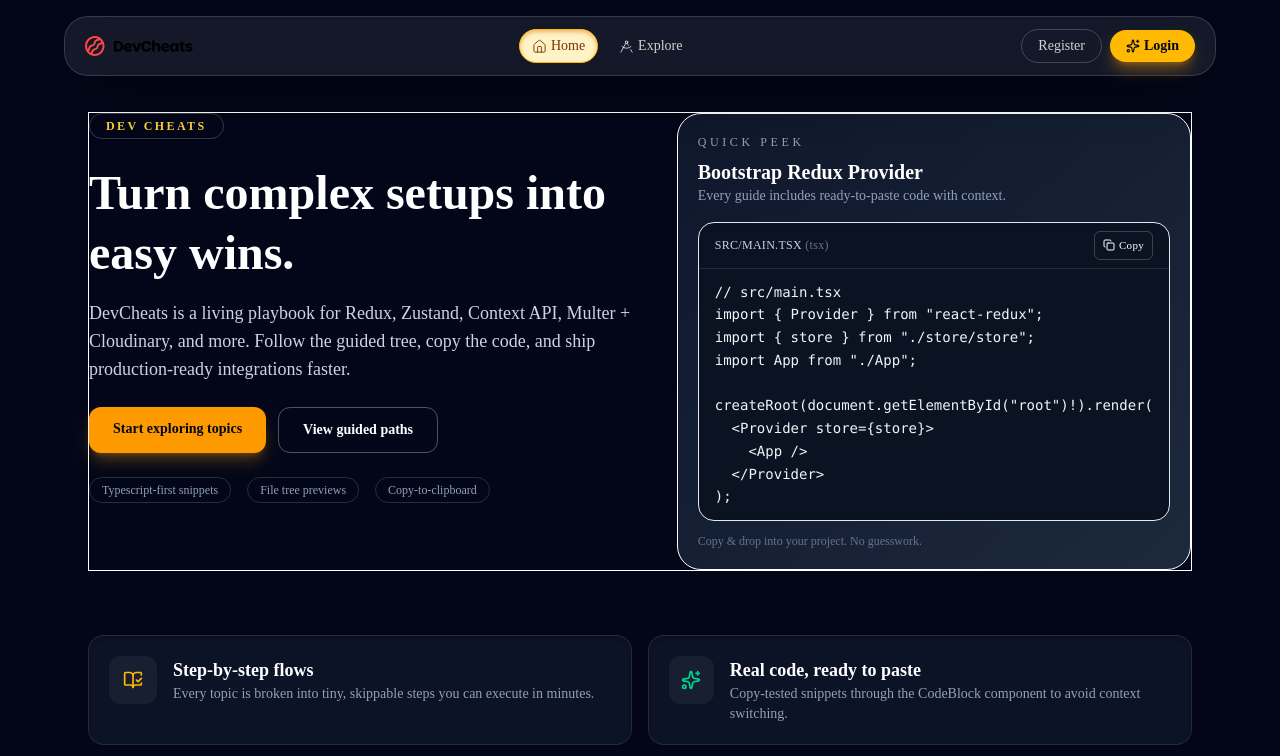
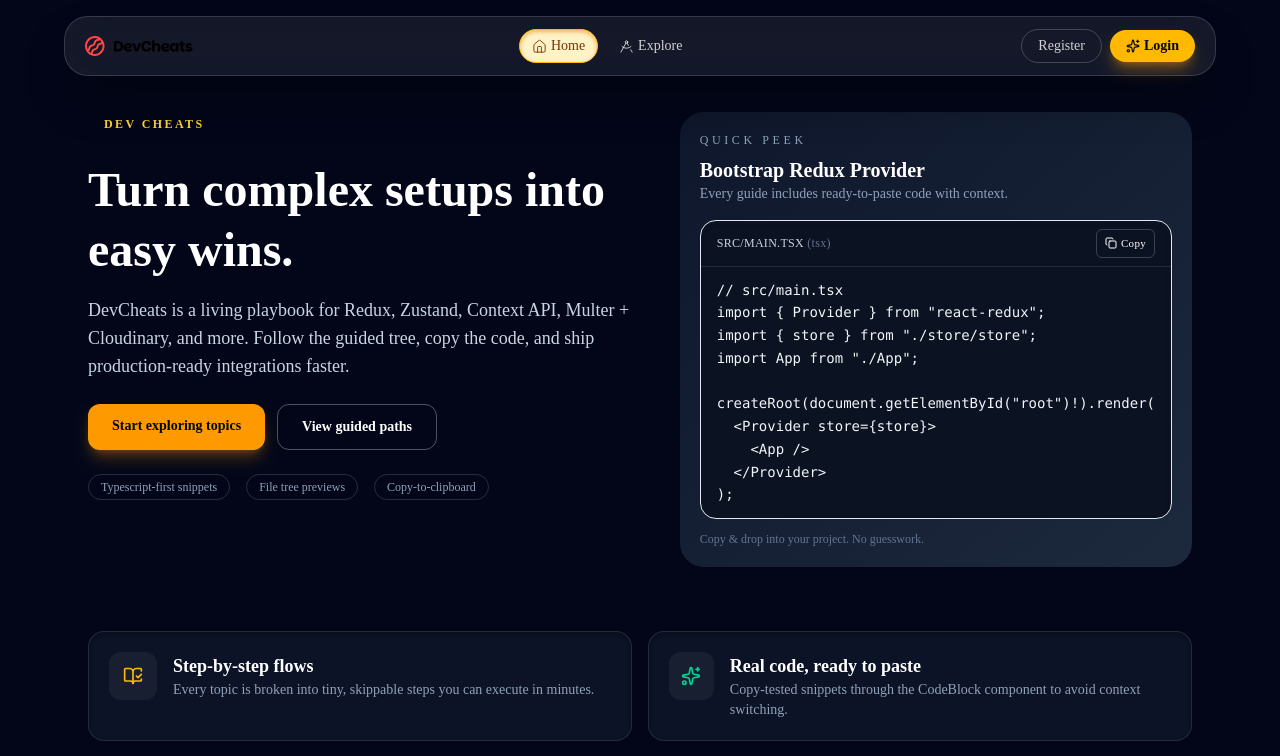
Before and after one commit to GauravShambharkar/DevCheats, a React (Vite) app: page / in a window 1280 px wide. Shown: the top 756 px of the page. Built offline with nearby package versions, Linux system fonts and the light colour scheme.

Commit message:
style(home): remove borders from sections

```diff
--- a/src/Components/Home/Home.tsx
+++ b/src/Components/Home/Home.tsx
@@ -71,10 +71,10 @@ const Home = () => {
       <div className="mx-auto flex w-full max-w-6xl flex-col gap-16 px-4 py-20 sm:px-6 md:py-28">
 
         {/* Hero */}
-        <section className="border gap-10 flex max-[1050px]:flex-col">
+        <section className=" gap-10 flex max-[1050px]:flex-col">
           <div className="flex flex-col gap-6 text-center lg:text-left px-2 sm:px-0">
 
-            <span className="mx-auto w-fit rounded-full border border-white/20 px-4 py-1 text-xs font-semibold uppercase tracking-[0.2em] text-amber-300 lg:mx-0 max-[500px]:text-[10px] max-[500px]:px-3">
+            <span className="mx-auto w-fit rounded-full  border-white/20 px-4 py-1 text-xs font-semibold uppercase tracking-[0.2em] text-amber-300 lg:mx-0 max-[500px]:text-[10px] max-[500px]:px-3">
               Dev Cheats
             </span>
 
@@ -111,7 +111,7 @@ const Home = () => {
             </div>
           </div>
 
-          <div className="rounded-3xl border border-white max-[500]:w-100 bg-gradient-to-br from-slate-900 to-slate-800 p-5 max-[350px]:p-2 max-[350px]:text-[11px]">
+          <div className="rounded-3xl  max-[500]:w-100 bg-gradient-to-br from-slate-900 to-slate-800 p-5 max-[350px]:p-2 max-[350px]:text-[11px]">
             <p className="text-xs uppercase tracking-[0.3em] text-slate-400 max-[500px]:text-[10px]">Quick peek</p>
             <h3 className="mt-2 text-xl max-[500px]:text-lg font-semibold text-white">Bootstrap Redux Provider</h3>
             <p className="text-sm text-slate-400 max-[500px]:text-xs">
```
